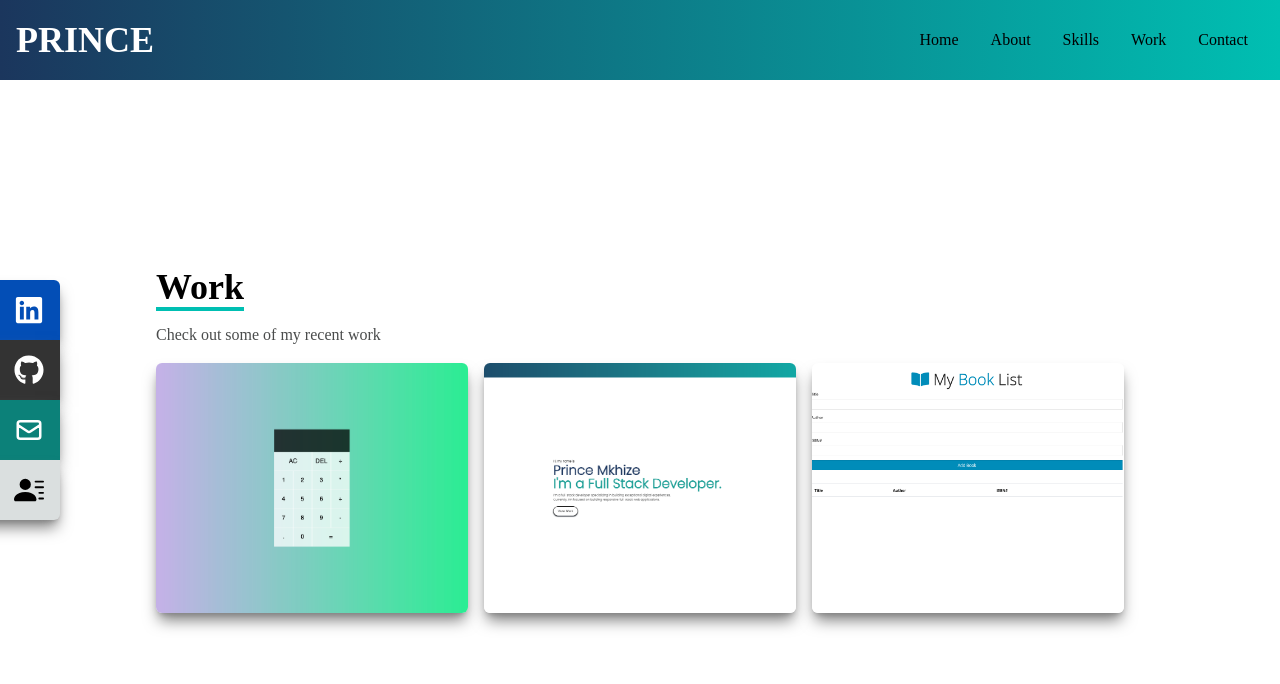
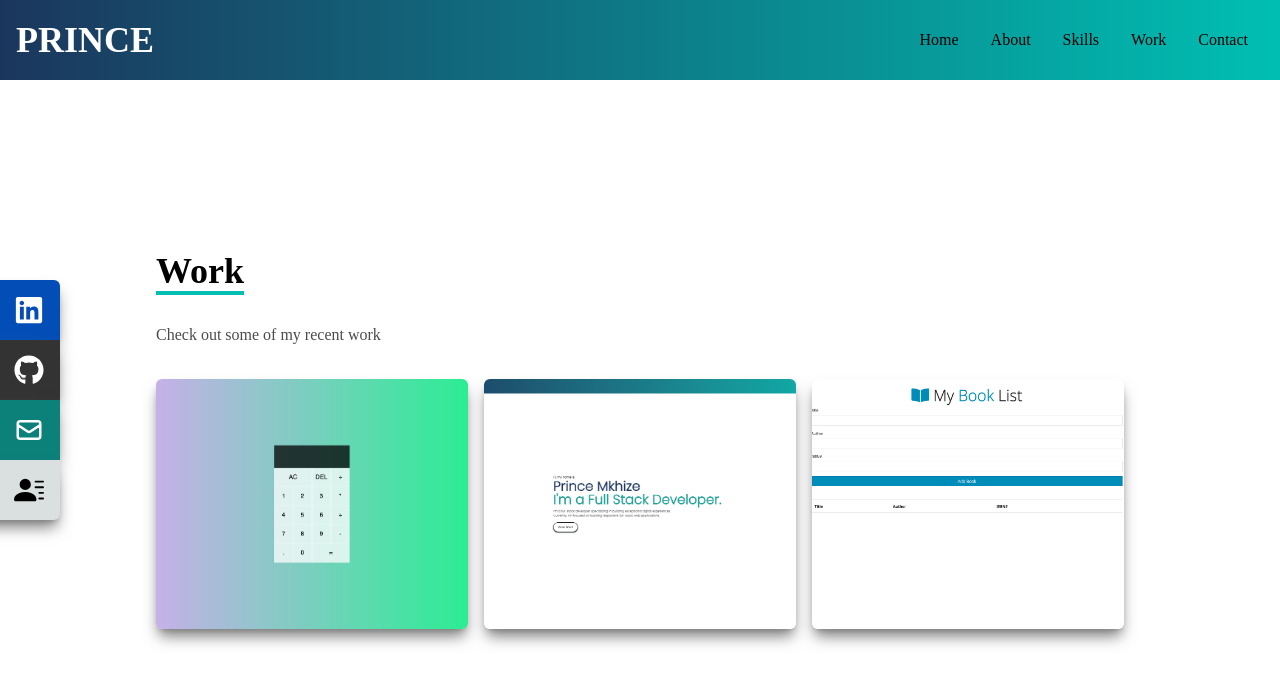
Before and after one commit to Dingan-Mkhize/opclass-port, a React (Create React App) app: page /work in a window 1280 px wide. Shown: the top 684 px of the page. Built offline with nearby package versions, Linux system fonts and the light colour scheme.

Commit message:
padding fixes

```diff
--- a/src/components/Skills.js
+++ b/src/components/Skills.js
@@ -16,7 +16,7 @@ const Skills = () => {
         <div className="w-full grid grid-cols-2 sm:grid-cols-4 gap-4 text-center py-4">
           {Stacks.map((stack) => (
             <div
-              className="shadow-md shadow-[#7d7d7d] rounded-md hover:scale-110 duration-500 bg-[#1B365D]"
+              className="shadow-md shadow-[#7d7d7d] rounded-md hover:scale-110 duration-500 bg-[#1b365d]"
               key={stack.id}
             >
               <img
--- a/src/components/Work.js
+++ b/src/components/Work.js
@@ -3,13 +3,13 @@ import { Projects } from "../data";
 
 const Work = () => {
   return (
-    <div name="work" className="w-full h:screen md:h-screen text-[#4a4c4c] bg-[#ffffff]">
+    <div name="work" className="w-full h-`screen md:h-screen text-[#4a4c4c] bg-[#ffffff]">
       <div className="max-w-[1000px] mx-auto p-4 flex flex-col justify-center w-full h-full">
         <div className="pt-20">
           <p className="text-4xl font-bold inline border-b-4 text-black border-[#00bfb2]">
             Work
           </p>
-          <p className="py-4">Check out some of my recent work</p>
+          <p className="py-8">Check out some of my recent work</p>
         </div>
 
         <div className="grid sm:grid-cols-2 md:grid-cols-3 gap-4">
```
